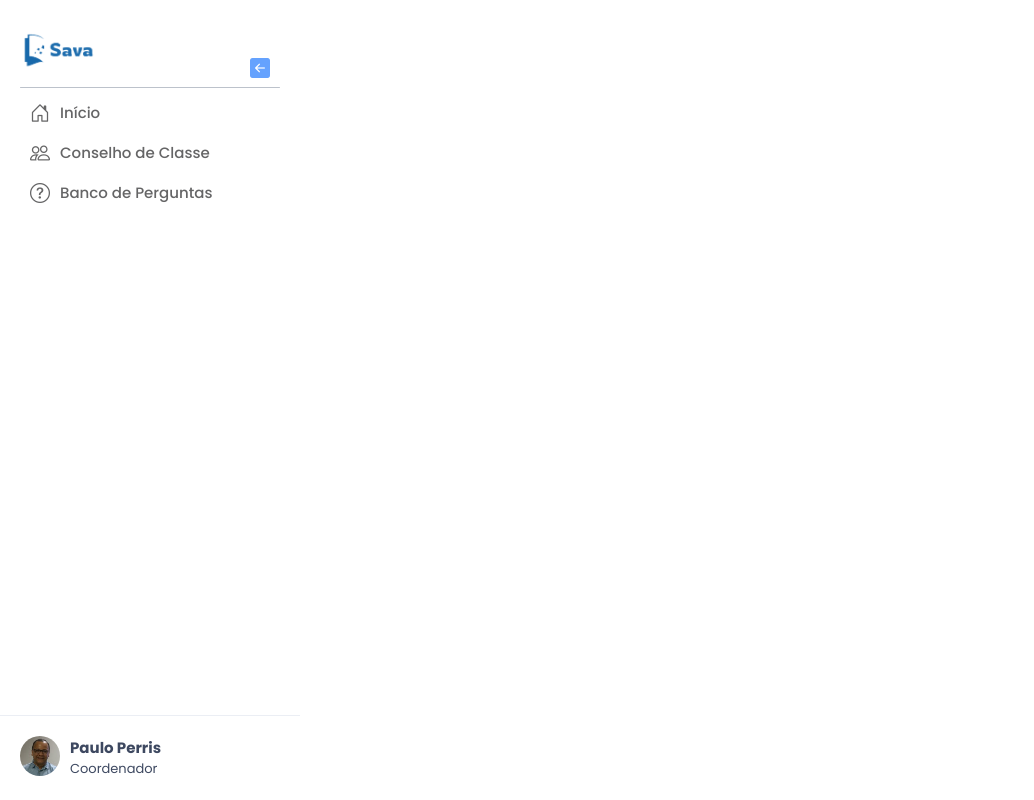
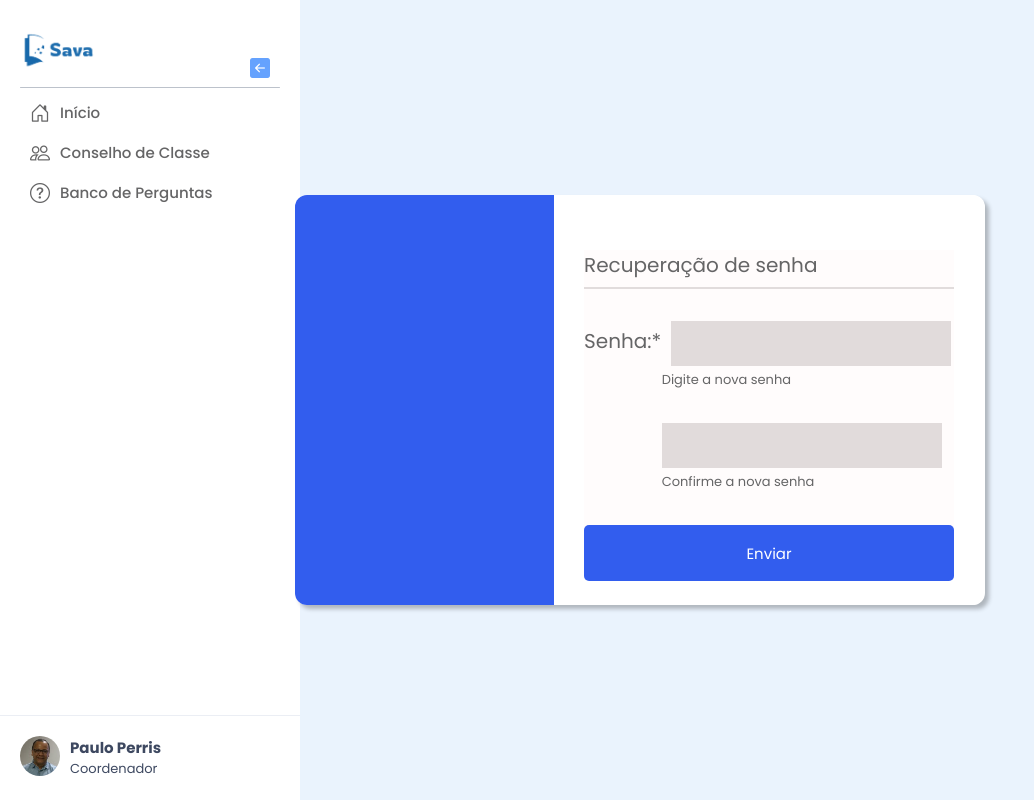
Before and after one commit to jonatasfbastos/sava_front, a React (Create React App) app: page /recuperar_senha in a window 1280 px wide. Shown: the whole page, without its empty margins (0-1034 px from the left). Built offline with nearby package versions, Linux system fonts and the light colour scheme.

Commit message:
SI-1 Adiciando tela inicial de Recuperar senha

```diff
--- a/src/App.js
+++ b/src/App.js
@@ -3,6 +3,7 @@ import React, {useState} from 'react';
 import './App.css';
 import ClassCouncil from './pages/class-council/class-council';
 import QuestionBank from './pages/question-bank-page/question-bank-page';
+import RecoverPassword from './pages/recover-password/recover-password';
 
 import {
   BrowserRouter as Router,
@@ -33,6 +34,7 @@ function App() {
             <Route exact path={'/'} element={<Home />} />
             <Route path={'/conselho_de_classe'} element={<ClassCouncil/>} />
             <Route path={'/banco_de_perguntas'} element={<QuestionBank/>} />
+            <Route path={'/recuperar_senha'} element={<RecoverPassword/>} />
           </Routes>
         </div>
       </Router>
--- /dev/null
+++ b/src/pages/recover-password/recover-password.css
@@ -0,0 +1,117 @@
+* {
+    margin: 0;
+    padding: 0;
+    box-sizing: border-box;
+}
+
+body {
+    background-color: rgba(234,243,253,1);
+}
+
+.container_login {
+    position: absolute;
+    width: 690px;
+    height: 410px;
+    background: rgb(255, 255, 255);
+    position: absolute;
+    transform: translateX(-50%) translateY(-50%);
+    top: 50%;
+    left: 50%;
+    border-top-left-radius: 12px;
+    border-top-right-radius: 12px;
+    border-bottom-left-radius: 12px;
+    border-bottom-right-radius: 12px;
+    box-shadow: 4px 4px 4px rgba(0, 0, 0, 0.25);
+}
+
+.container_logo{
+    width: 260px;
+    height: 410px;
+    background: rgba(50,93,238,1);
+    top: 242px;
+    left: 226px;
+    border-top-left-radius: 12px;
+    border-bottom-left-radius: 12px;
+}
+
+.center{
+    position: absolute;
+    width: 430px;
+    height: 410px;
+    background: rgb(255, 255, 255);
+    transform: translateX(-20%) translateY(-50%);
+    top: 50%;
+    left: 50%;
+    border-top-right-radius: 12px;
+    border-bottom-right-radius: 12px;
+}
+
+.center_data{
+    position: absolute;
+    transform: translate(-50%, -50%);
+    margin-right: -50%;
+    top: 50%;
+    left: 50%;
+    width: 370px;
+    height: 300px;
+    background: rgb(255, 252, 252);
+}
+
+.center_data span{
+    color: rgba(101,101,102,1);
+    font-size: 21px;
+    text-align: center;
+}
+.center_data .linha{
+    margin-top: 7px;
+    border: 1px solid #E1DCDC;
+}
+.center_data input{
+    width: 280px;
+    height: 45px;
+    background: rgba(225,219,219,1);
+    margin-top: 32px;
+    border: none;
+    outline-color: #656566;
+    padding: 12px;
+}
+
+.center_data .email{
+    display: inline;
+}
+
+.center_data span{
+    font-size: 20px;
+    margin-right: 10px;
+}
+
+.center_data .descricao{
+    font-size: 13px;
+    margin-left: 21%;
+}
+
+.center_data .confirmacao{
+    margin-left: 21%;
+}
+
+.center_data button{
+  width: 370px;
+  height: 56px;
+  background: rgba(50,93,238,1);
+  border-radius: 5px;
+  margin-top: 32px;
+  border: none;
+  cursor: pointer;
+  color: white;
+  font-size: 15px;
+}
+
+.center_data button:hover{
+    background: #1830CF;
+}
+
+.center_data a{
+   float: right;
+   cursor: pointer;
+   padding-top: 9px;
+}
--- /dev/null
+++ b/src/pages/recover-password/recover-password.jsx
@@ -0,0 +1,31 @@
+import './recover-password.css';
+
+const RecoverPassword = () => {
+    return(
+        <>
+            <div className="container_login">
+                <div className="container_logo">
+                </div>
+            </div>
+            <div className="center">
+                <div className="center_data">
+                    <span>Recuperação de senha</span>
+                    <div className="linha"></div>
+
+                    <div className="email">
+                        <span>Senha:*</span>
+                        <input type="text" name="" id="" placeholder=""/>
+                    </div>
+                    <span className="descricao">Digite a nova senha</span>
+
+                    <input type="text" className="confirmacao" placeholder=""/>
+                    <span className="descricao">Confirme a nova senha</span>
+
+                    <button>Enviar</button>
+                </div>
+            </div>
+        </>
+    )
+}
+
+export default RecoverPassword
```
